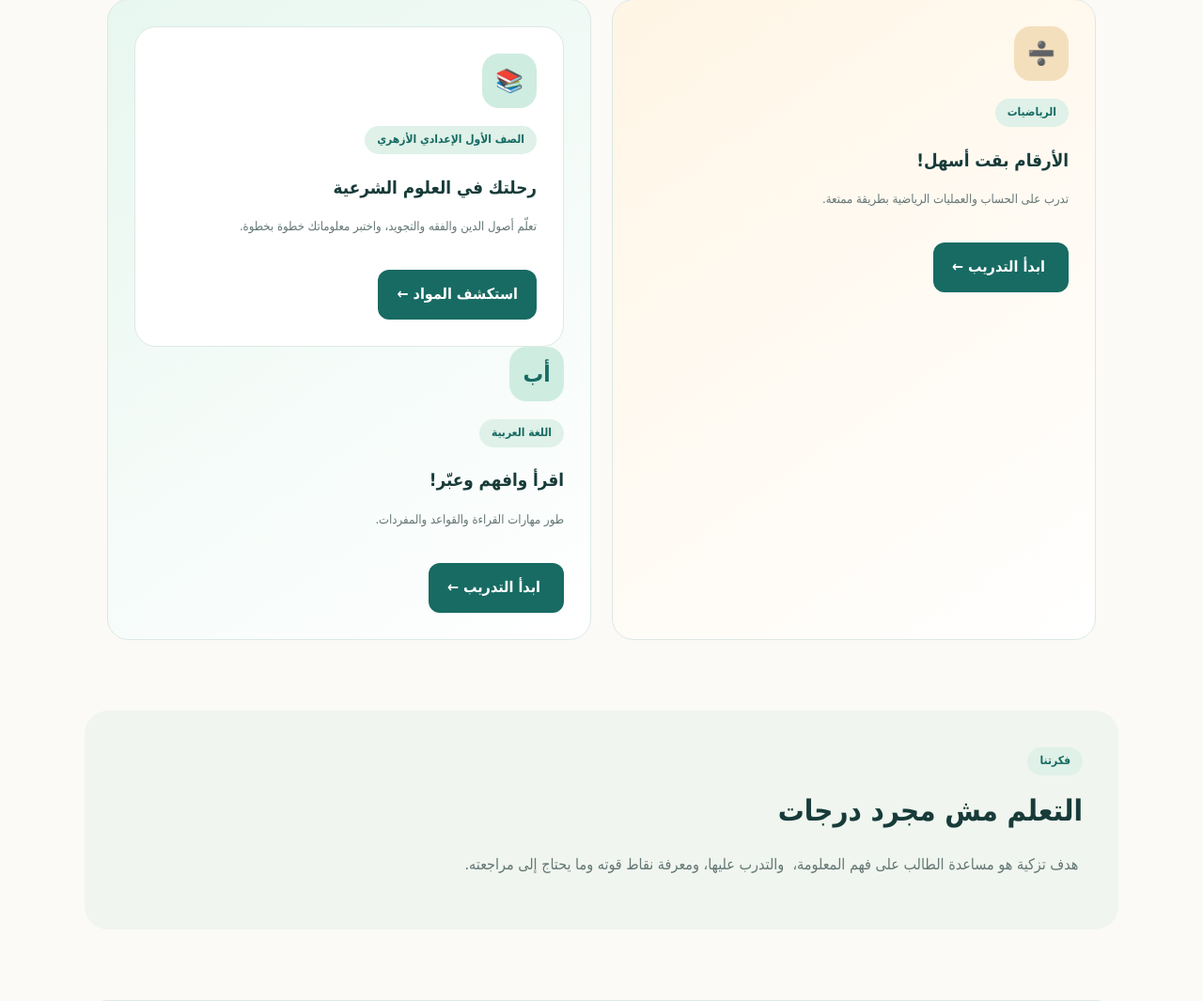
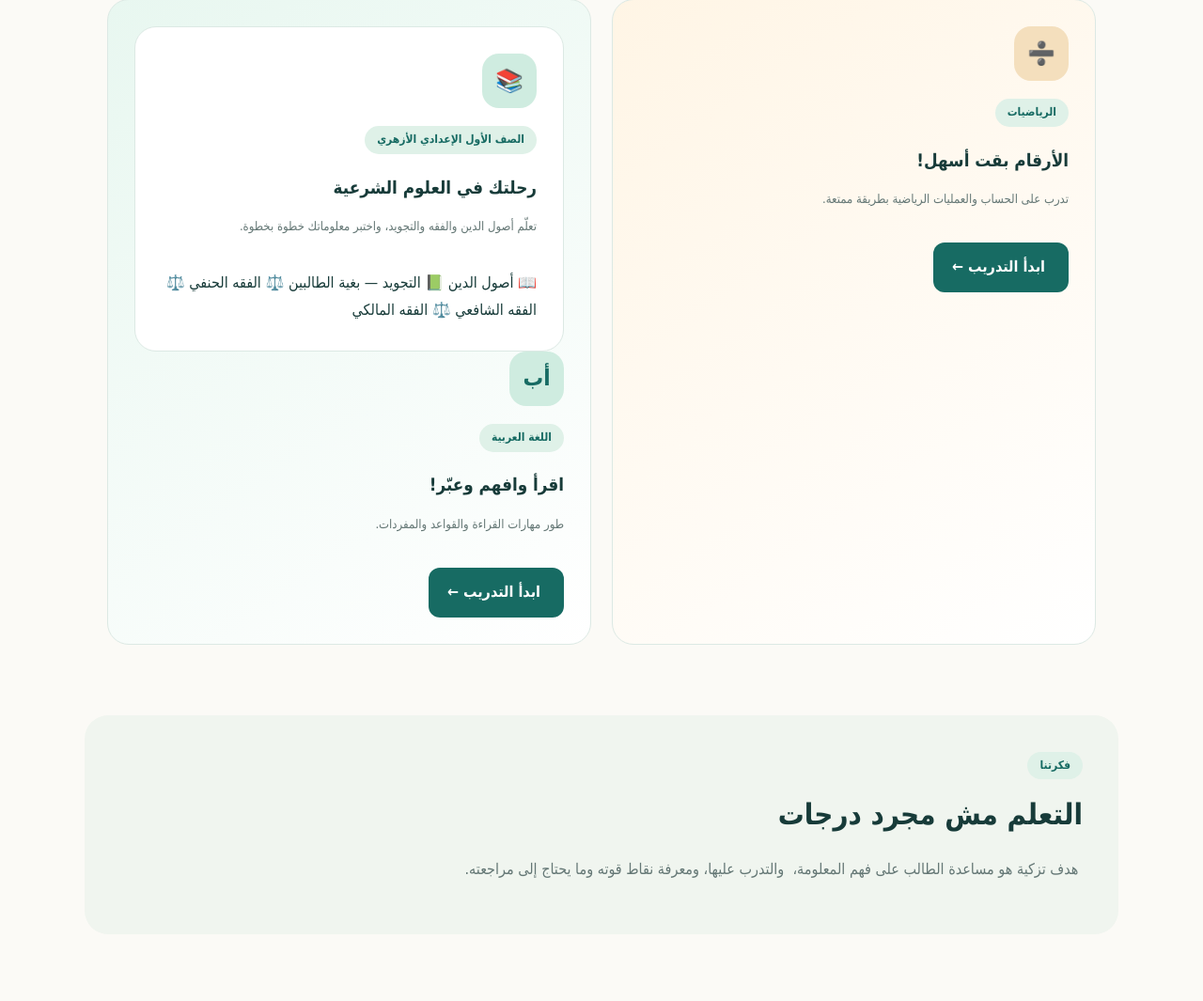
Before and after one commit to apps5745-creator/tazkiaa, a plain HTML site: page index.html in a window 1280 px wide. Shown: the part 869-1934 px from the top of the page at 94% size. Drawn offline with Linux system fonts and the light colour scheme.

Commit message:
Update index.html

```diff
--- a/index.html
+++ b/index.html
@@ -135,9 +135,15 @@
   <span class="tag">الصف الأول الإعدادي الأزهري</span>
   <h3>رحلتك في العلوم الشرعية</h3>
   <p>تعلّم أصول الدين والفقه والتجويد، واختبر معلوماتك خطوة بخطوة.</p>
-  <a class="button" href="#sharia">
-    استكشف المواد ←
-  </a>
+
+<div class="sharia-list">
+  <a class="sharia-item" href="#usul">📖 أصول الدين</a>
+  <a class="sharia-item" href="#tajweed">📗 التجويد — بغية الطالبين</a>
+  <a class="sharia-item" href="#fiqh-hanafi">⚖️ الفقه الحنفي</a>
+  <a class="sharia-item" href="#fiqh-shafii">⚖️ الفقه الشافعي</a>
+  <a class="sharia-item" href="#fiqh-maliki">⚖️ الفقه المالكي</a>
+</div>
+
 </article>
 
 
```
